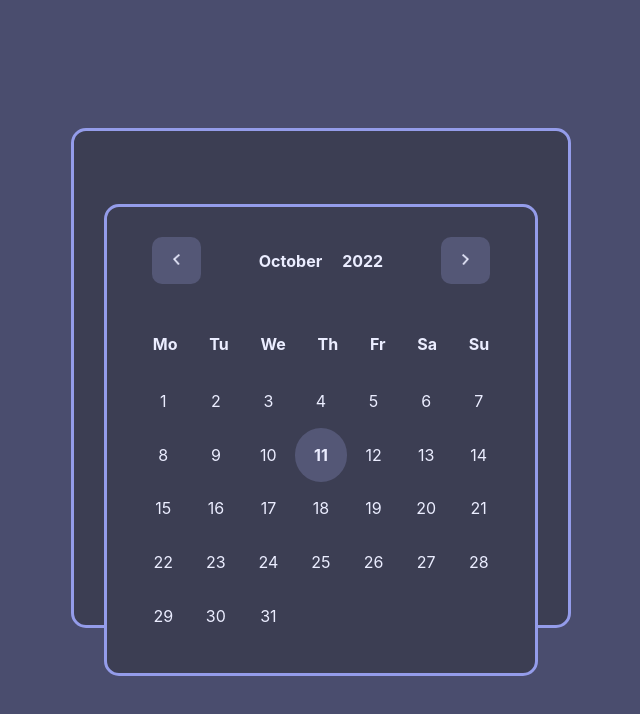
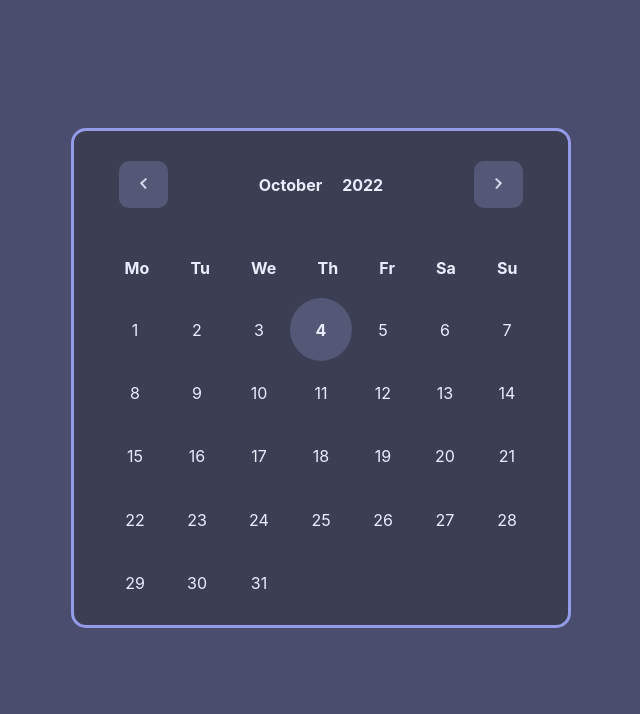
Before and after one commit to NARUDESIGNS/date-peeker, a React (Create React App) app: page / in a window 1280 px wide. Shown: the top 714 px of the page, without its empty margins (319-959 px from the left). Built offline with nearby package versions, Linux system fonts and the light colour scheme.

Commit message:
Adjusted calendar component style and added feature for the current day

```diff
--- a/src/components/Calendar.css
+++ b/src/components/Calendar.css
@@ -1,6 +1,6 @@
 
 .calendar {
-    width: 100%;
+    /* width: 100%;
     max-width: 500px;
     height: fit-content;
     max-height: 500px;
@@ -9,7 +9,7 @@
     border-radius: 15px;
     margin: 10% auto;
     padding: 30px;
-    text-align: center;
+    text-align: center; */
 }
 
 .calendar .header {
@@ -68,7 +68,7 @@
 
 .calendar .days p {
     text-align: center;
-    padding: 32% 0;
+    padding: 35% 0;
     border-radius: 50%;
 }
 .calendar .days p:hover {
@@ -76,7 +76,10 @@
     background-color: #45465a;
 }
 
-.calendar .days p:nth-child(11) {
+.calendar .days .current-day {
     background-color: #545776;
     font-weight: bold;
 }
+.calendar .days .current-day:hover {
+    background-color: #545776;
+}
--- a/src/components/Calendar.js
+++ b/src/components/Calendar.js
@@ -4,9 +4,11 @@ import leftArrow from '../assets/left-arrow.png'
 import rightArrow from '../assets/right-arrow.png'
 
 function Calendar() {
+	const date = new Date()
 	const days = [];
 	for(let i = 1; i <= 31; i++) {
-		days.push( <p key={i}> { i } </p> );
+		if (i === date.getDate()) days.push( <p className="current-day" key={i}> { i } </p> );
+		else days.push( <p key={i}> { i } </p> );
 	}
   return (
     <div className="calendar">
@@ -34,8 +36,6 @@ function Calendar() {
         </section>
 
         <section className="days">
-            {/* List of days of the week */}
-            {/* <Day /> */}
             { days }
         </section>
     </div>
```
